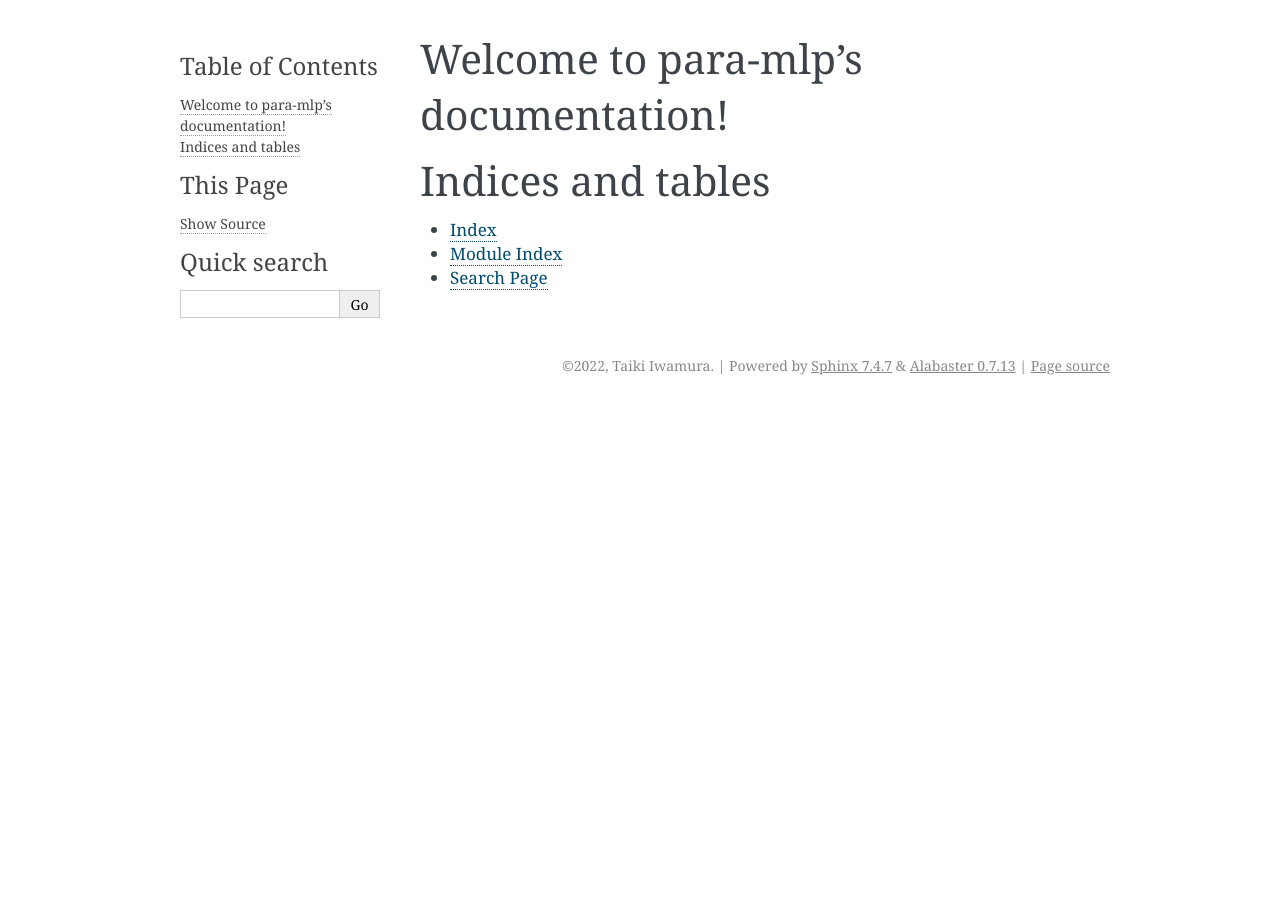
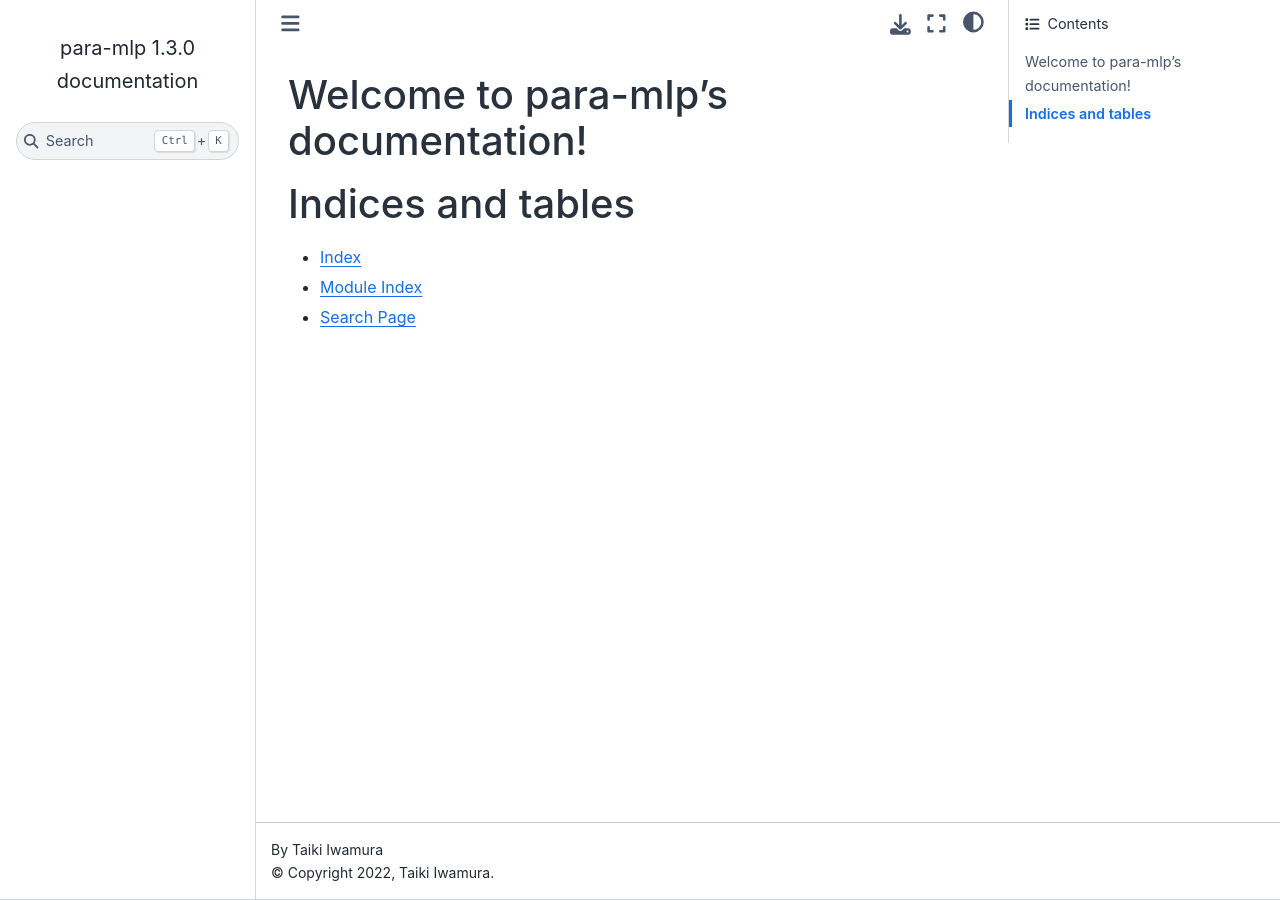
Before and after one commit to t-iwamura/para-mlp, a Sphinx documentation site: the page built from docs/index.rst, in a window 1280 px wide. Built offline with Sphinx 7.4.7 and the Sphinx Book theme 1.1.4, drawn with Linux system fonts in a browser that asks for light colours.

Commit message:
Fix docs/conf.py

```diff
--- a/docs/conf.py
+++ b/docs/conf.py
@@ -15,6 +15,7 @@ release = "1.3.0"
 # https://www.sphinx-doc.org/en/master/usage/configuration.html#general-configuration
 
 extensions = ["myst_parser"]
+myst_enable_extensions = ["dollarmath", "amsmath"]
 
 templates_path = ["_templates"]
 exclude_patterns = ["_build", "Thumbs.db", ".DS_Store"]
@@ -23,5 +24,5 @@ exclude_patterns = ["_build", "Thumbs.db", ".DS_Store"]
 # -- Options for HTML output -------------------------------------------------
 # https://www.sphinx-doc.org/en/master/usage/configuration.html#options-for-html-output
 
-html_theme = "alabaster"
+html_theme = "sphinx_book_theme"
 html_static_path = ["_static"]
```
